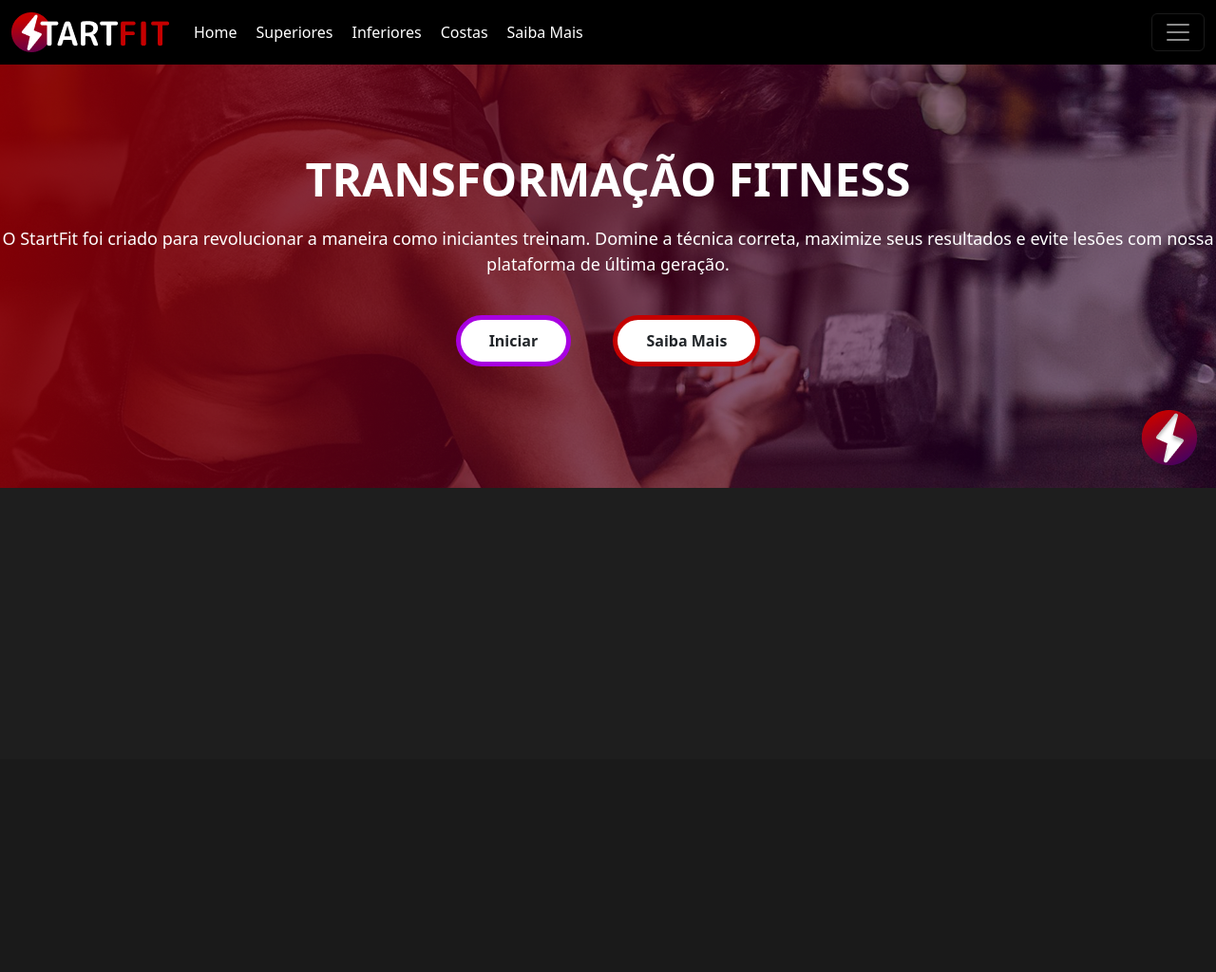
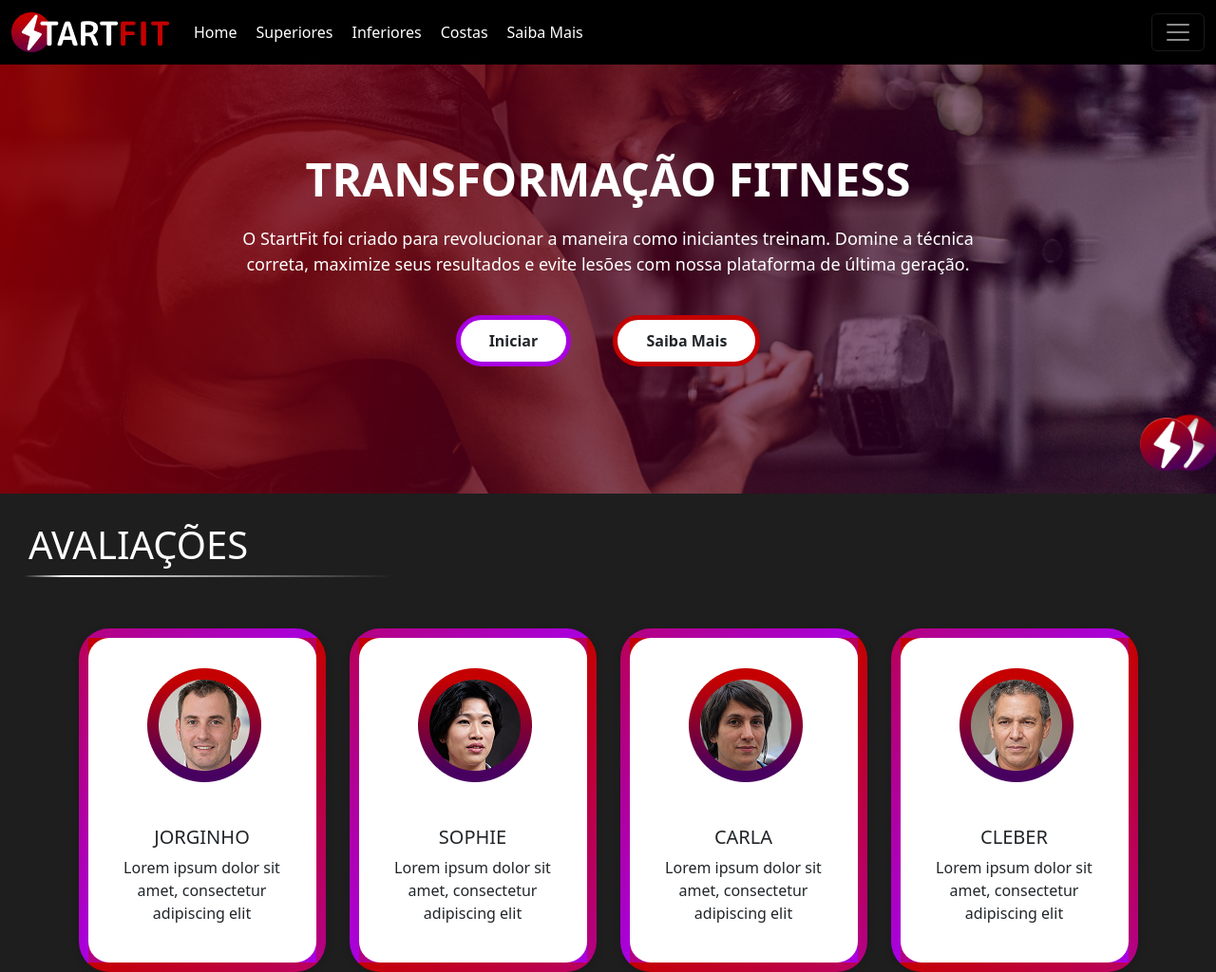
Before and after one commit to murillomsouza/StartFit, a PHP site: page / in a window 1280 px wide. Shown: the whole page at 95% size. Before the commit the page ends 514 px from the top, so only its background shows below. Run offline with PHP 8.4, Linux system fonts and the light colour scheme.

Commit message:
avaliacao-cards

```diff
--- a/css/styles.css
+++ b/css/styles.css
@@ -1,10 +1,11 @@
 * {
   margin: 0;
-  border: 0
+  border: 0;
 }
 /*edição no body*/
 body {
   background: #1e1e1e;
+  color: #fff;
 }
 
 /*edição na navbar*/
@@ -26,26 +27,60 @@
 }
 
 .nav-link {
-  color: #fff;
   padding: 0.5rem 0;
 }
-/*edição do campo da imagem*/
+/*edição da seção 1 */
 .secao1 {
-  background-image: url("../img/bg-image.png");
+  background-image: url("../img/bg-landing.png");
   background-size: cover;
   text-align: center;
-  height: 514px;
+  height: 65dvh;
+  position: relative;
+}
+.icone-secao1 {
+  position: absolute;
+  right: 24px;
+  bottom: 24px;
+  width: 56px;
+  height: 56px;
+  z-index: 10;
 }
 .secao1 h1 {
   font-size: 48px;
   font-weight: bold;
-  color: #fff;
   padding-top: 160px;
+  word-break: break-word;
 }
 .secao1 p {
   font-size: 18px;
   margin: 20px auto;
-  color: #fff;
+}
+/*responsividade para mobile*/
+@media (max-width: 767.98px) {
+  .secao1 {
+    height: 65vh;
+    min-height: 65vh;
+    padding-top: 80px;
+    padding-bottom: 40px;
+    background-size: cover;
+    background-position: center;
+    background-repeat: no-repeat;
+  }
+  .secao1 h1 {
+    font-size: 2rem;
+    padding-top: 40px;
+    margin-bottom: 16px;
+  }
+  .secao1 p {
+    font-size: 1rem;
+    max-width: 95vw;
+  }
+  .icone-secao1 {
+    width: 40px;
+    height: 40px;
+    right: 12px;
+    bottom: 12px;
+  }
 }
 .btn {
   padding: 10px 30px;
@@ -55,19 +90,43 @@
   background-color: #fff;
 }
 .btn-iniciar {
-  border: 5px solid #A800E1;
+  border: 5px solid #a800e1;
 }
 .btn-iniciar:hover {
-  background-color: #A800E1;
+  background-color: #a800e1;
   color: white;
 }
 
 .btn-saiba {
-  border: 5px solid #C50000;
+  border: 5px solid #c50000;
 }
 .btn-saiba:hover {
-  background-color: #C50000;
+  background-color: #c50000;
   color: white;
+}
+/*edição da seção 2 */
+.secao2 h1 {
+  padding: 30px 0px 0px 30px;
+}
+.secao2 img {
+  padding: 0px 0px 30px 25px;
+}
+/* Borda curva e gradiente para os cards */
+.avaliacao-card {
+  position: relative;
+  border-radius: 32px;
+  padding: 16px 0 24px 0;
+  max-width: 260px;
+  box-shadow: 0 2px 8px rgba(0, 0, 0, 0.15);
+  background: #fff;
+  z-index: 1; /* Garante que o card fique acima de outros elementos se sobreposto */
+  border: 10px solid transparent;
+  background-image: linear-gradient(#fff, #fff),
+    /* Fundo branco do card */ linear-gradient(135deg, #c50000, #a800e1); /* Gradiente para a borda */
+  background-clip: padding-box, border-box; /* Fundo branco só no centro, gradiente só na borda */
+}
+.border-avatar {
+  margin-right: 20px;
 }
 
 /* Seção inicial homepage */
@@ -100,7 +159,7 @@
   border-radius: 30px;
   background-color: white;
   color: black;
-  border: 4px solid #A800E1;
+  border: 4px solid #a800e1;
   text-decoration: none;
   font-size: 16px;
   transition: 0.3s ease-in-out;
@@ -108,7 +167,7 @@
 
 /* Efeito hover */
 .aquecimento-btn:hover {
-  background-color: #A800E1;
+  background-color: #a800e1;
   color: white;
 }
 
--- a/index.html
+++ b/index.html
@@ -75,11 +75,69 @@
     <!----------Primeira Seção---------->
     <section class="secao1">
       <h1>TRANSFORMAÇÃO FITNESS</h1>
-      <p>O StartFit foi criado para revolucionar a maneira como iniciantes treinam. Domine a técnica correta, maximize seus resultados e evite lesões com nossa plataforma de última geração.</p>
+      <p>O StartFit foi criado para revolucionar a maneira como iniciantes treinam. Domine a técnica<br>correta, maximize seus resultados e evite lesões com nossa plataforma de última geração.</p>
       <div></div>
-        <button class="btn btn-iniciar">Iniciar</button>
-        <button class="btn btn-saiba">Saiba Mais</button>
+        <a href="#" class="btn btn-iniciar">Iniciar</a>
+        <a href="#" class="btn btn-saiba">Saiba Mais</a>
       </div>
+      <img src="img/icon.png" alt="Ícone" class="icone-secao1" />
+    </section>
+    <!----------Segunda Seção---------->
+    <section class="secao2">
+      <h1>AVALIAÇÕES</h1>
+      <img src="img/linha.png" alt="">
+      <div class="container mt-4">
+    <div class="row g-4 justify-content-center">
+      <!-- Card 1 -->
+      <div class="col-12 col-sm-6 col-md-4 col-lg-3">
+        <div class="card avaliacao-card text-center mx-auto">
+          <div class="card-img-top d-flex justify-content-center mt-3">
+            <img src="img/usuario1.png" alt="Avatar" class="border-avatar">
+          </div>
+          <div class="card-body">
+            <h5 class="card-title">JORGINHO</h5>
+            <p class="card-text">Lorem ipsum dolor sit amet, consectetur adipiscing elit</p>
+          </div>
+        </div>
+      </div>
+      <!-- Card 2 -->
+      <div class="col-12 col-sm-6 col-md-4 col-lg-3">
+        <div class="card avaliacao-card text-center mx-auto">
+          <div class="card-img-top d-flex justify-content-center mt-3">
+            <img src="img/usuario2.png" alt="Avatar" class="border-avatar">
+          </div>
+          <div class="card-body">
+            <h5 class="card-title">SOPHIE</h5>
+            <p class="card-text">Lorem ipsum dolor sit amet, consectetur adipiscing elit</p>
+          </div>
+        </div>
+      </div>
+      <!-- Card 3 -->
+      <div class="col-12 col-sm-6 col-md-4 col-lg-3">
+        <div class="card avaliacao-card text-center mx-auto">
+          <div class="card-img-top d-flex justify-content-center mt-3">
+            <img src="img/usuario3.png" alt="Avatar" class="border-avatar">
+          </div>
+          <div class="card-body">
+            <h5 class="card-title">CARLA</h5>
+            <p class="card-text">Lorem ipsum dolor sit amet, consectetur adipiscing elit</p>
+          </div>
+        </div>
+      </div>
+      <!-- Card 4 -->
+      <div class="col-12 col-sm-6 col-md-4 col-lg-3">
+        <div class="card avaliacao-card text-center mx-auto">
+          <div class="card-img-top d-flex justify-content-center mt-3">
+            <img src="img/usuario4.png" alt="Avatar" class="border-avatar">
+          </div>
+          <div class="card-body">
+            <h5 class="card-title">CLEBER</h5>
+            <p class="card-text">Lorem ipsum dolor sit amet, consectetur adipiscing elit</p>
+          </div>
+        </div>
+      </div>
+    </div>
+  </div>
     </section>
     <!----------scripts bootstrap---------->
     <script
```
Also changed, not shown: img/bg-image.png (deleted), img/bg-landing.png (added), img/linha.png (added), img/usuario1.png (added), img/usuario2.png (added), img/usuario3.png (added), img/usuario4.png (added).
